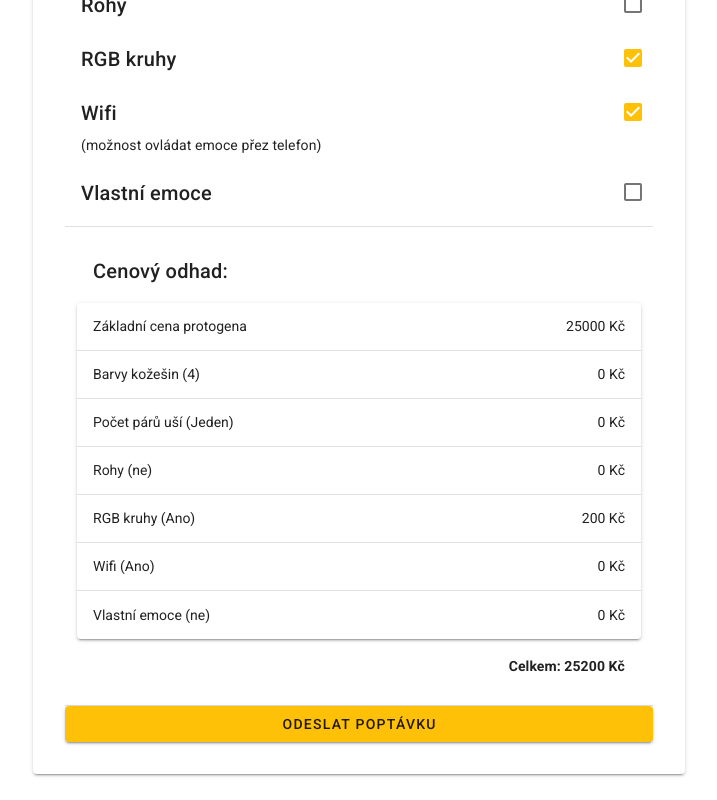
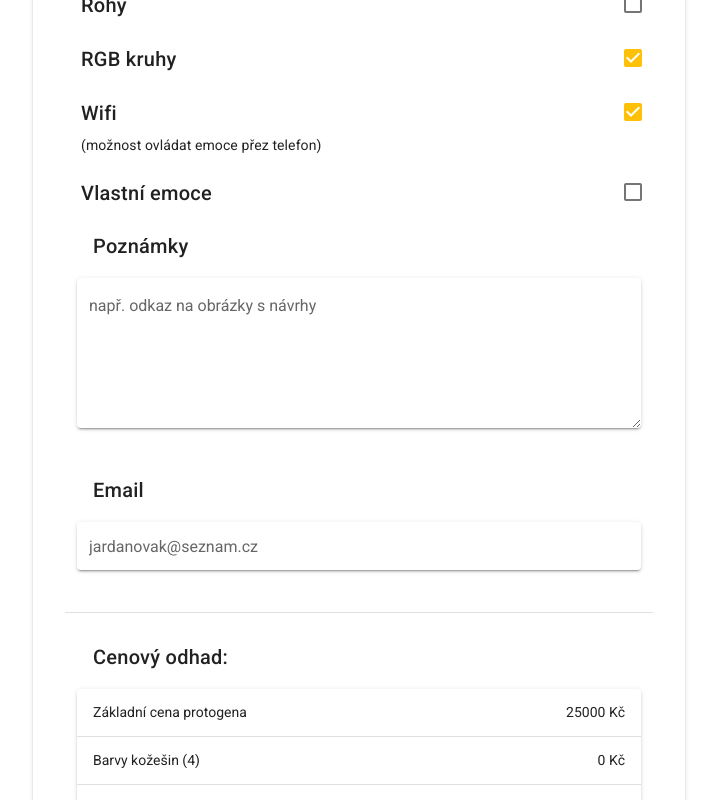
Before and after one commit to MadChipmunk03/fursuitWeb2, a Vue app: page /form in a window 1280 px wide. Shown: the part 608-1408 px from the top of the page, without its empty margins (281-998 px from the left). Before the commit the page ends 1382 px from the top, so only its background shows below. Built offline with nearby package versions, Linux system fonts and the light colour scheme.

Commit message:
protogen email

```diff
--- a/src/components/PriceQuote/AnimalForm.vue
+++ b/src/components/PriceQuote/AnimalForm.vue
@@ -92,6 +92,7 @@ export default Vue.extend({
             break;
         }
 
+        const totalCost = suitCost + furCost + fleeceCost
         const currency = this.$t('priceQuote.priceQuote.currencyCzk');
 
         const formObj = {
@@ -100,7 +101,7 @@ export default Vue.extend({
             { item: `${this.$t('priceQuote.animal.furTable')} (${furVal})`, price: `${furCost} ${currency}` },
             { item: `${this.$t('priceQuote.animal.fleeceTable')} (${fleeceVal})`, price: `${fleeceCost} ${currency}` },
           ],
-          totalCost: suitCost + furCost + fleeceCost,
+          totalCost: totalCost,
           emailVals: {
             suit: suitVal,
             suitCost: suitCost,
@@ -111,7 +112,7 @@ export default Vue.extend({
             fleeceCost: fleeceCost,
             notes: formVals.notes,
             from: formVals.email,
-            totalCost: suitCost + furCost + fleeceCost,
+            totalCost: totalCost,
           },
         };
         this.$emit('form-obj', formObj);
--- a/src/components/PriceQuote/protogenForm.vue
+++ b/src/components/PriceQuote/protogenForm.vue
@@ -15,9 +15,10 @@
       </v-col>
     </v-row>
 
-    <v-card-title class="break-with-word">{{ $t('priceQuote.protogen.matrixColorTitle') }}</v-card-title>
-    <v-select v-model="formVals.matrixColor.value" :items="formVals.matrixColor.values" solo />
+    <v-card-title class="break-with-word">{{ $t('priceQuote.protogen.matrixTitle') }}</v-card-title>
+    <v-select v-model="formVals.matrix.value" :items="formVals.matrix.values" solo />
 
+    <!-- list with checkboxes -->
     <v-container v-for="checkbox in checkboxes" :key="checkbox.title" class="pa-0">
       <v-row class="pa-0">
         <v-card-title>
@@ -32,6 +33,19 @@
         </v-card-subtitle>
       </v-row>
     </v-container>
+
+    <v-card-title class="break-with-word">{{ $t('priceQuote.protogen.notesTitle') }}</v-card-title>
+    <v-textarea v-model="formVals.notes" :label="$t('priceQuote.protogen.notesLabel')" solo />
+
+    <v-card-title class="break-with-word">Email</v-card-title>
+    <ValidationProvider name="email" rules="required|email" v-slot="{ errors }">
+      <v-text-field
+        v-model="formVals.email"
+        :error-messages="errors"
+        :label="$t('priceQuote.protogen.emailLabel')"
+        solo
+      />
+    </ValidationProvider>
   </v-container>
 </template>
 
@@ -47,13 +61,13 @@ export default Vue.extend({
       defaultEquipment: this.$t('priceQuote.protogen.defaultEquipment'),
       formVals: {
         fur: 4,
-        matrixColor: {
-          value: this.$t('priceQuote.protogen.matrixColorVals[0]'),
-          values: this.$t('priceQuote.protogen.matrixColorVals'),
-        },
         ears: {
           value: this.$t('priceQuote.protogen.earsVals[0]'),
           values: this.$t('priceQuote.protogen.earsVals'),
+        },
+        matrix: {
+          value: this.$t('priceQuote.protogen.matrixVals[0]'),
+          values: this.$t('priceQuote.protogen.matrixVals'),
         },
         horns: {
           title: this.$t('priceQuote.protogen.hornsTitle'),
@@ -72,6 +86,8 @@ export default Vue.extend({
           title: this.$t('priceQuote.protogen.customEmotionTitle'),
           value: false,
         },
+        notes: '',
+        email: '',
       },
     };
   },
@@ -92,6 +108,7 @@ export default Vue.extend({
         const rgbRingsCost = formVals.rgbRings.value ? 200 : 0;
         const wifiCost = formVals.wifi.value ? 0 : -1000;
         const customEmotionCost = formVals.customEmotion.value ? 500 : 0;
+        const totalCost = protogenCost + furCost + earsCost + hornsCost + rgbRingsCost + wifiCost + customEmotionCost;
 
         const currency = this.$t('priceQuote.priceQuote.currencyCzk');
 
@@ -114,8 +131,25 @@ export default Vue.extend({
               price: `${customEmotionCost} ${currency}`,
             },
           ],
-          totalCost: protogenCost + furCost + earsCost + hornsCost + rgbRingsCost + wifiCost + customEmotionCost,
-          emailVals: {},
+          totalCost: totalCost,
+          emailVals: {
+            protogenCost: protogenCost,
+            fur: furVal,
+            furCost: furCost,
+            ears: formVals.ears.value,
+            earsCost: earsCost,
+            matrix: formVals.matrix.value,
+            horns: hornsValStr,
+            hornsCost: hornsCost,
+            rgbRings: rgbRingsValStr,
+            rgbRingsCost: rgbRingsCost,
+            wifi: wifiValStr,
+            wifiCost: wifiCost,
+            customEmotion: customEmotionValStr,
+            customEmotionCost: customEmotionCost,
+            from: formVals.email,
+            totalCost: totalCost,
+          },
         };
         this.$emit('form-obj', formObj);
       },
--- a/src/locales/cz.json
+++ b/src/locales/cz.json
@@ -30,8 +30,8 @@
       "furTable": "Barvy kožešin",
       "furTitle": "Kolik barev kožešin má vaše sona?",
 
-      "matrixColorTitle": "Jakou barvu by měly mít vaše LED matice?",
-      "matrixColorVals": ["Červenou", "Zelenou", "Modrou"],
+      "matrixTitle": "Jakou barvu by měly mít vaše LED matice?",
+      "matrixVals": ["Červenou", "Zelenou", "Modrou"],
 
       "earsTable": "Počet párů uší",
       "earsTitle": "Kolik párů uší má mít protogen?",
@@ -48,7 +48,12 @@
       "wifiSubtitle": "možnost ovládat emoce přez telefon",
 
       "customEmotionTable": "Vlastní emoce",
-      "customEmotionTitle": "Vlastní emoce"
+      "customEmotionTitle": "Vlastní emoce",
+
+      "notesLabel": "např. odkaz na obrázky s návrhy",
+      "notesTitle": "Poznámky",
+
+      "emailLabel": "jardanovak@seznam.cz"
     },
     "priceQuote": {
       "title": "Cenový odhad: ",
--- a/src/locales/en.json
+++ b/src/locales/en.json
@@ -32,8 +32,8 @@
       "furTable": "Fur colors",
       "furTitle": "How many colors of fur should your sona have?",
 
-      "matrixColorTitle": "What color should your led matrix have?",
-      "matrixColorVals": ["Red", "Green", "Blue"],
+      "matrixTitle": "What color should your led matrix have?",
+      "matrixVals": ["Red", "Green", "Blue"],
 
       "earsTable": "Number of pairs of ears",
       "earsTitle": "How many pairs of ears should your protogen have?",
@@ -50,7 +50,12 @@
       "wifiSubtitle": "ability to control emotions with your phone",
 
       "customEmotionTable": "Custom emotion",
-      "customEmotionTitle": "Custom emotion"
+      "customEmotionTitle": "Custom emotion",
+
+      "notesTitle": "Notes",
+      "notesDesctiption": "e.g. link to pictures with draft",
+
+      "emailLabel": "johnsmith@gmail.com"
     },
     "priceQuote": {
       "title": "Price quote: ",
--- a/src/views/PriceQuoteView.vue
+++ b/src/views/PriceQuoteView.vue
@@ -48,7 +48,8 @@ export default Vue.extend({
   },
   methods: {
     sendForm() {
-      emailjs.send('service_gmail_peta', 'template_bambi_animal', this.tableContent.emailVals, 'XOcIETAYuZScgoUa-');
+      const emailTemplate = this.selectedForm === 'animal' ? "template_bambi_animal" : "template_bambi_protogen"
+      emailjs.send('service_gmail_peta', emailTemplate, this.tableContent.emailVals, 'XOcIETAYuZScgoUa-');
     },
   },
 });
```
